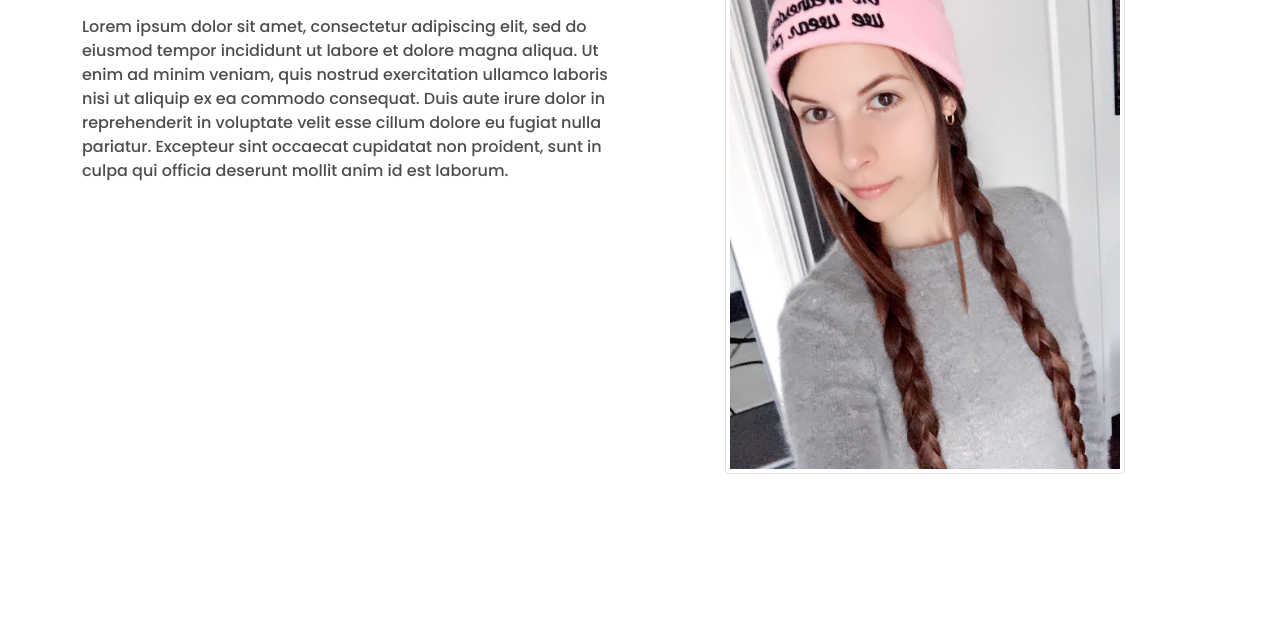
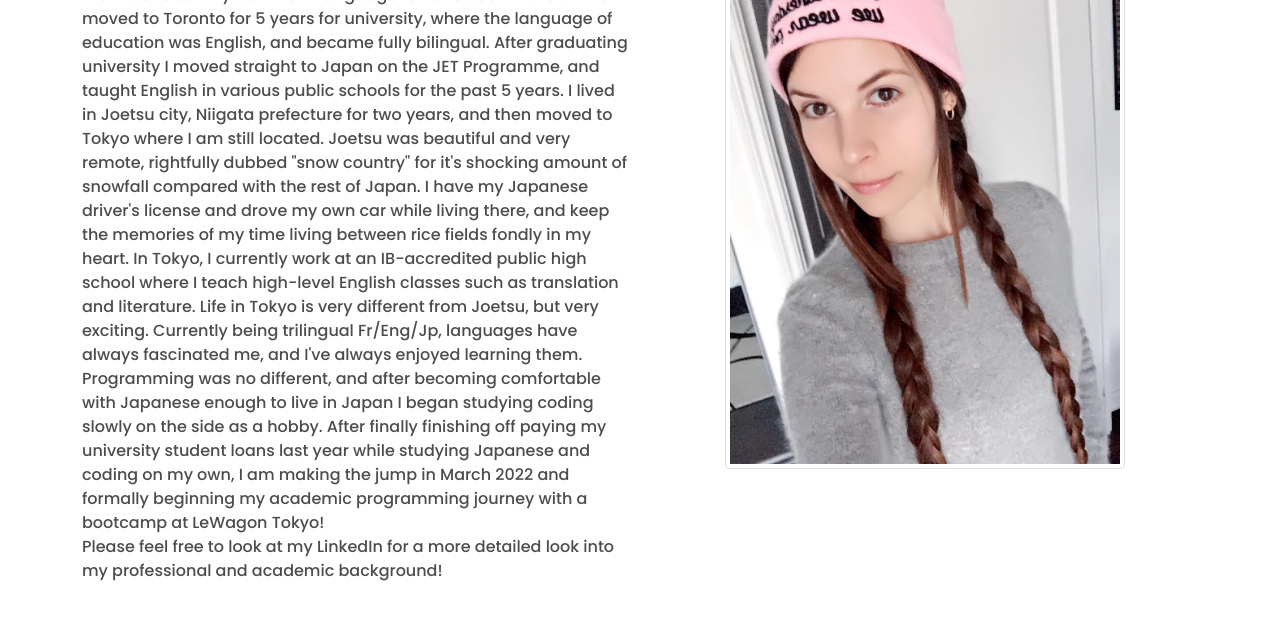
Before and after one commit to SakuraMilkTea8/portfolio-project, a plain HTML site: page about.html in a window 1280 px wide. Shown: the part 708-1339 px from the top of the page. Drawn offline with nearby package versions, Linux system fonts and the light colour scheme.

Commit message:
Added written descriptions and fixed img placements situationally with them

```diff
--- a/about.html
+++ b/about.html
@@ -58,7 +58,11 @@
               <a class="nav-link" href="index.html" title="Homepage">Home</a>
             </li>
             <li class="nav-item">
-              <a class="nav-link" href="about.html" title="About Ellie"
+              <a
+                class="nav-link active"
+                aria-current="page"
+                href="about.html"
+                title="About Ellie"
                 >About Me</a
               >
             </li>
@@ -89,21 +93,42 @@
       <h2>From Montréal, but currently in Tokyo?</h2>
     </div>
     <div class="container">
-      <div class="row">
+      <div class="row pt-0">
         <div class="col-md-6">
-          <h2>Lorem ipsum dolor sit amet</h2>
+          <h2 class="backstory">The Backstory</h2>
           <br />
           <p>
-            Lorem ipsum dolor sit amet, consectetur adipiscing elit, sed do
-            eiusmod tempor incididunt ut labore et dolore magna aliqua. Ut enim
-            ad minim veniam, quis nostrud exercitation ullamco laboris nisi ut
-            aliquip ex ea commodo consequat. Duis aute irure dolor in
-            reprehenderit in voluptate velit esse cillum dolore eu fugiat nulla
-            pariatur. Excepteur sint occaecat cupidatat non proident, sunt in
-            culpa qui officia deserunt mollit anim id est laborum.
+            I grew using French and English at home in Montréal, Canada. I used
+            French academically until I graduated high school, so until then I
+            consider my dominant language to have been French. I then moved to
+            Toronto for 5 years for university, where the language of education
+            was English, and became fully bilingual. After graduating university
+            I moved straight to Japan on the JET Programme, and taught English
+            in various public schools for the past 5 years. I lived in Joetsu
+            city, Niigata prefecture for two years, and then moved to Tokyo
+            where I am still located. Joetsu was beautiful and very remote,
+            rightfully dubbed "snow country" for it's shocking amount of
+            snowfall compared with the rest of Japan. I have my Japanese
+            driver's license and drove my own car while living there, and keep
+            the memories of my time living between rice fields fondly in my
+            heart. In Tokyo, I currently work at an IB-accredited public high
+            school where I teach high-level English classes such as translation
+            and literature. Life in Tokyo is very different from Joetsu, but
+            very exciting. Currently being trilingual Fr/Eng/Jp, languages have
+            always fascinated me, and I've always enjoyed learning them.
+            Programming was no different, and after becoming comfortable with
+            Japanese enough to live in Japan I began studying coding slowly on
+            the side as a hobby. After finally finishing off paying my
+            university student loans last year while studying Japanese and
+            coding on my own, I am making the jump in March 2022 and formally
+            beginning my academic programming journey with a bootcamp at LeWagon
+            Tokyo!
+            <br />
+            Please feel free to look at my LinkedIn for a more detailed look
+            into my professional and academic background!
           </p>
         </div>
-        <div class="col-md-6">
+        <div class="col-md-6 picture-margintop">
           <img
             src="pictures/Me1.jpg"
             alt="Selfie of Ellie (Me!)"
--- a/styles/portfolio.css
+++ b/styles/portfolio.css
@@ -66,6 +66,10 @@ div #picture-row {
   padding: none;
 }
 
+.picture-margintop {
+  margin-top: 75px;
+}
+
 .btn-branding {
   font-family: var(--poppins);
   color: rgba(0, 0, 0, 0.7);
@@ -77,6 +81,10 @@ div #picture-row {
 
 .btn-branding:hover {
   box-shadow: 3px 3px 5px rgba(0, 0, 0, 0.2);
+}
+
+.backstory {
+  text-align: center;
 }
 
 .selfie {
@@ -130,4 +138,12 @@ footer {
   .btn-branding {
     margin-top: 15px;
   }
+
+  .picture-margintop {
+    margin-top: 0px;
+  }
+
+  .selfie {
+    max-width: 360px;
+  }
 }
```
Also changed, not shown: index.html (+19 -28 lines).
